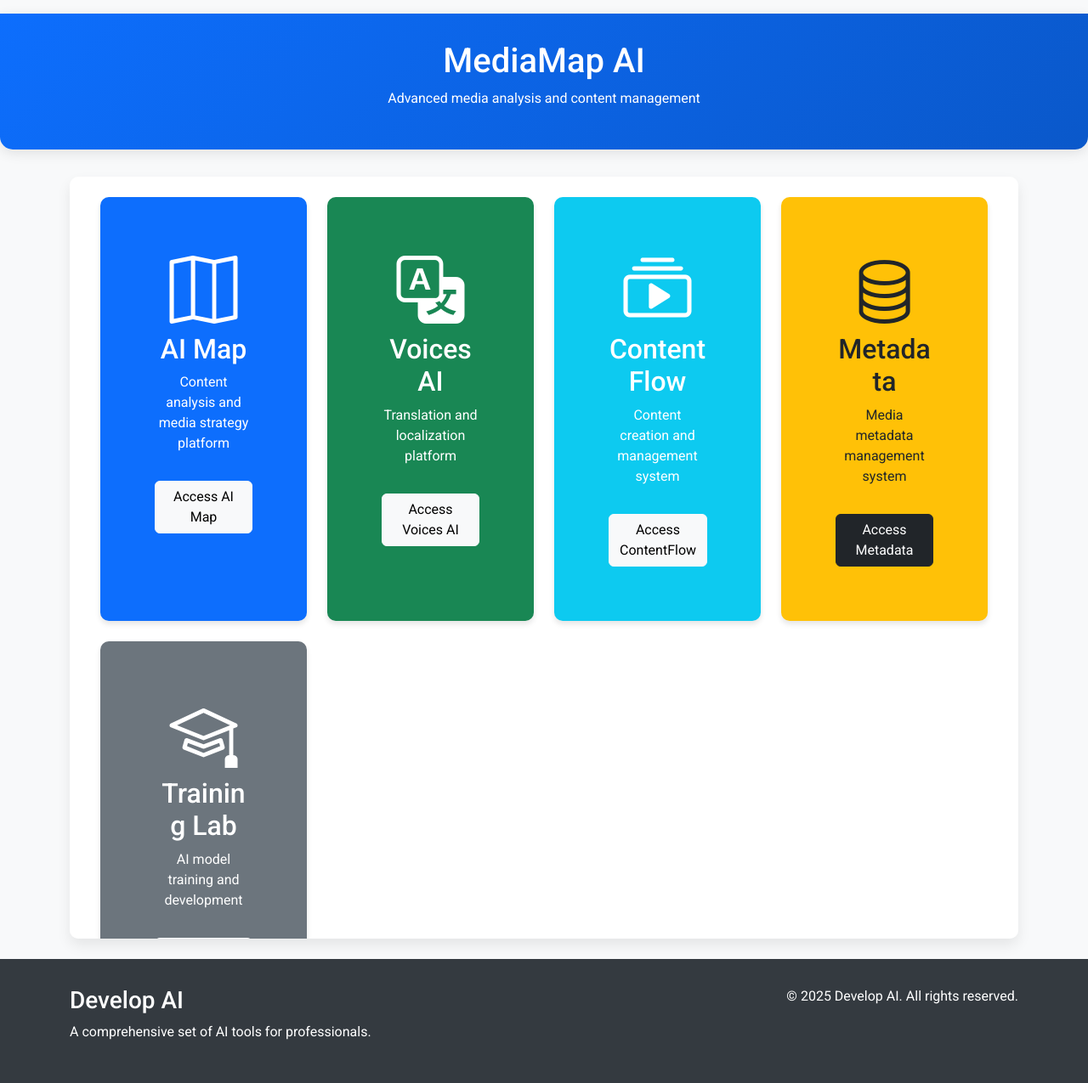
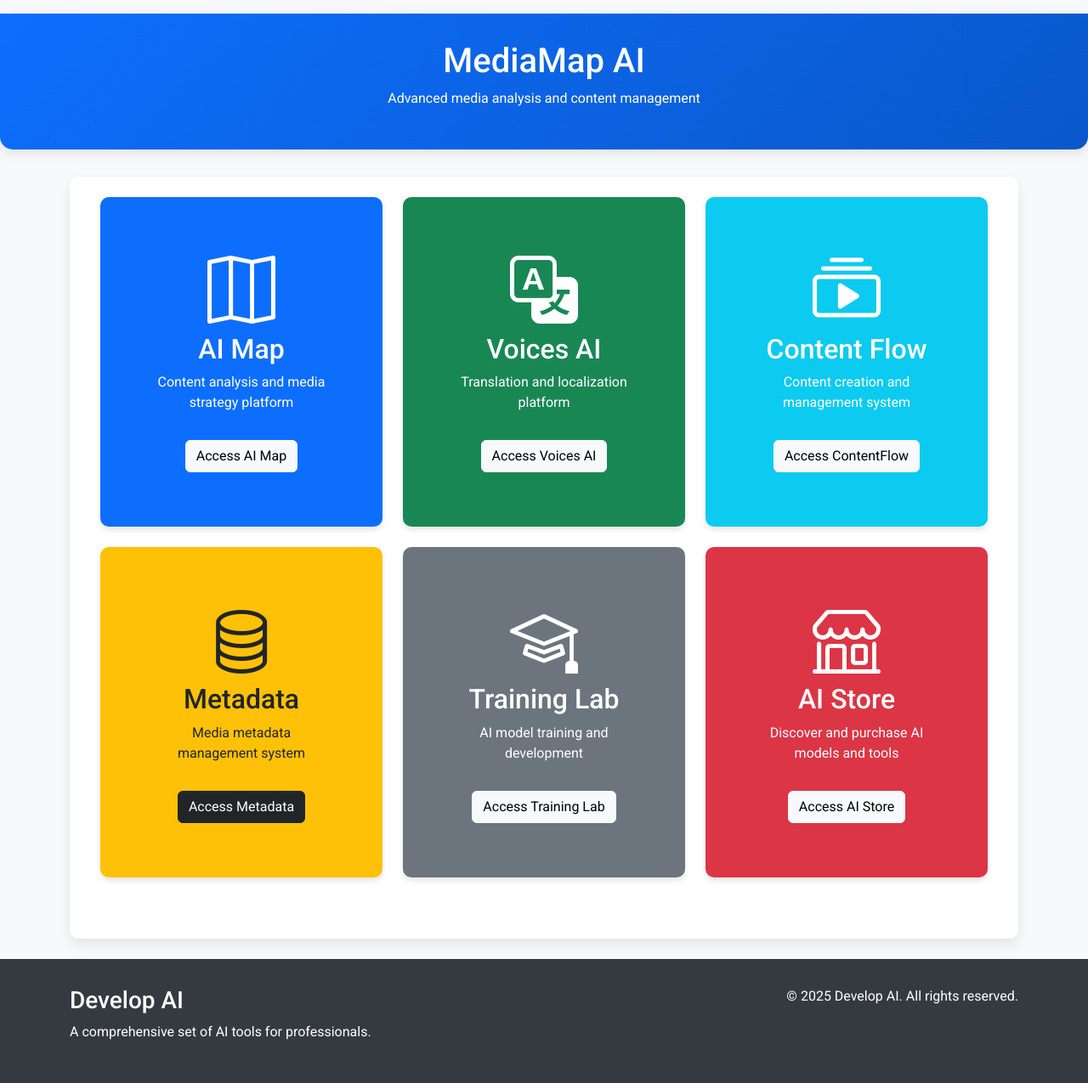
Before and after one commit to pauldevelopai/mediamap3, a Flask app: page /landing-page-1 in a window 1280 px wide. Shown: the part 56-1331 px from the top of the page at 85% size. Run offline with Flask 3, Linux system fonts and the light colour scheme; some libraries are stand-ins or nearby versions.

Commit message:
doneanddone

```diff
--- a/app.py
+++ b/app.py
@@ -246,32 +246,23 @@ def landing_page2():
     # Security & Justice Suite
     return render_template('landing_page2.html')
 
-@app.route('/select-platform/<platform>')
+@app.route('/select_platform/<platform>')
 def select_platform(platform):
-    """Store the selected platform and redirect to the appropriate page"""
-    # Store the selected platform in session
     session['platform'] = platform
 
-    # Handle different platform redirections
     if platform == 'mediamap':
         return redirect(url_for('mediamap_home'))
-    elif platform == 'guardpass':
-        return redirect(url_for('guardpass'))
+    elif platform == 'language':
+        return redirect(url_for('translate_page'))
     elif platform == 'contentflow':
-        return redirect(url_for('contentflow'))
-    elif platform == 'justice':
-        return redirect(url_for('justice_ai'))
-    elif platform == 'language':
-        return redirect(url_for('language_ai'))
+        return redirect(url_for('contentflow_bp.index'))
     elif platform == 'training':
-        return redirect(url_for('training_lab'))
-    elif platform == 'crimecast':
-        return redirect(url_for('crimecast'))
-    elif platform == 'metadata':
-        return redirect(url_for('metadata.home'))
-
-    # Fallback for unknown platforms
-    return redirect(url_for('landing_page1'))
+        return redirect(url_for('training_home'))
+    elif platform == 'store':
+        return redirect(url_for('ai_store'))
+    else:
+        flash('Invalid platform selection.', 'danger')
+        return redirect(url_for('landing_page1'))
 
 @app.route('/login', methods=['GET', 'POST'])
 def login():
@@ -1598,6 +1589,11 @@ def training_lab():
 def crimecast():
     return render_template('crimecast.html')
 
+@app.route('/ai-store')
+def ai_store():
+    """AI Store page"""
+    return render_template('ai_store.html')
+
 if __name__ == '__main__':
     sys.path.append('/path/to/your/directory')
     app.run(host='0.0.0.0', port=8000, debug=True)
--- a/templates/landing_page1.html
+++ b/templates/landing_page1.html
@@ -47,7 +47,7 @@
 
 <div class="container mb-5">
     <div class="row g-4">
-        <div class="col-md-6 col-lg-3">
+        <div class="col-md-6 col-lg-4">
             <div class="card h-100 platform-card landing-option bg-primary text-white">
                 <div class="card-body text-center">
                     <i class="bi bi-map display-1 mb-3"></i>
@@ -58,7 +58,7 @@
             </div>
         </div>
 
-        <div class="col-md-6 col-lg-3">
+        <div class="col-md-6 col-lg-4">
             <div class="card h-100 platform-card landing-option bg-success text-white">
                 <div class="card-body text-center">
                     <i class="bi bi-translate display-1 mb-3"></i>
@@ -69,7 +69,7 @@
             </div>
         </div>
 
-        <div class="col-md-6 col-lg-3">
+        <div class="col-md-6 col-lg-4">
             <div class="card h-100 platform-card landing-option bg-info text-white">
                 <div class="card-body text-center">
                     <i class="bi bi-collection-play display-1 mb-3"></i>
@@ -80,7 +80,7 @@
             </div>
         </div>
 
-        <div class="col-md-6 col-lg-3">
+        <div class="col-md-6 col-lg-4">
             <div class="card h-100 platform-card landing-option bg-warning text-dark">
                 <div class="card-body text-center">
                     <i class="bi bi-database display-1 mb-3"></i>
@@ -91,7 +91,7 @@
             </div>
         </div>
 
-        <div class="col-md-6 col-lg-3">
+        <div class="col-md-6 col-lg-4">
             <div class="card h-100 platform-card landing-option bg-secondary text-white">
                 <div class="card-body text-center">
                     <i class="bi bi-mortarboard display-1 mb-3"></i>
@@ -101,6 +101,17 @@
                 </div>
             </div>
         </div>
+
+        <div class="col-md-6 col-lg-4">
+            <div class="card h-100 platform-card landing-option bg-danger text-white">
+                <div class="card-body text-center">
+                    <i class="bi bi-shop display-1 mb-3"></i>
+                    <h2 class="card-title">AI Store</h2>
+                    <p class="card-text">Discover and purchase AI models and tools</p>
+                    <a href="{{ url_for('select_platform', platform='store') }}" class="btn btn-light mt-3">Access AI Store</a>
+                </div>
+            </div>
+        </div>
     </div>
 </div>
 {% endblock %}
```
Also changed, not shown: instance/media_analysis.db.
